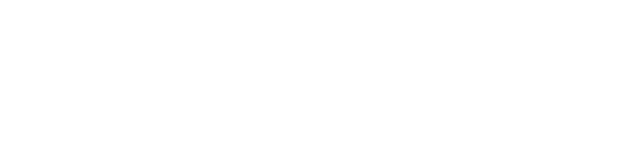
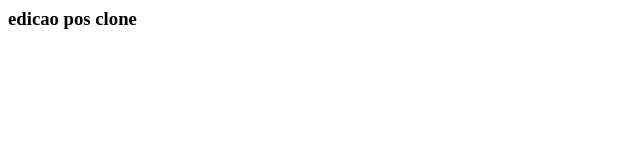
Before and after one commit to wesleypec/projeto-turma1, a plain HTML site: page index.html in a window 1280 px wide. Shown: the whole page, without its empty margins (0-640 px from the left). Drawn offline with Linux system fonts and the light colour scheme.

Commit message:
index modificado desde a praia

```diff
--- a/index.html
+++ b/index.html
@@ -1,6 +1,7 @@
 <html>
 <head>
 <title>Teste</title>
+<h3>edicao pos clone</h3>
 </head>
 
 </html>
```
